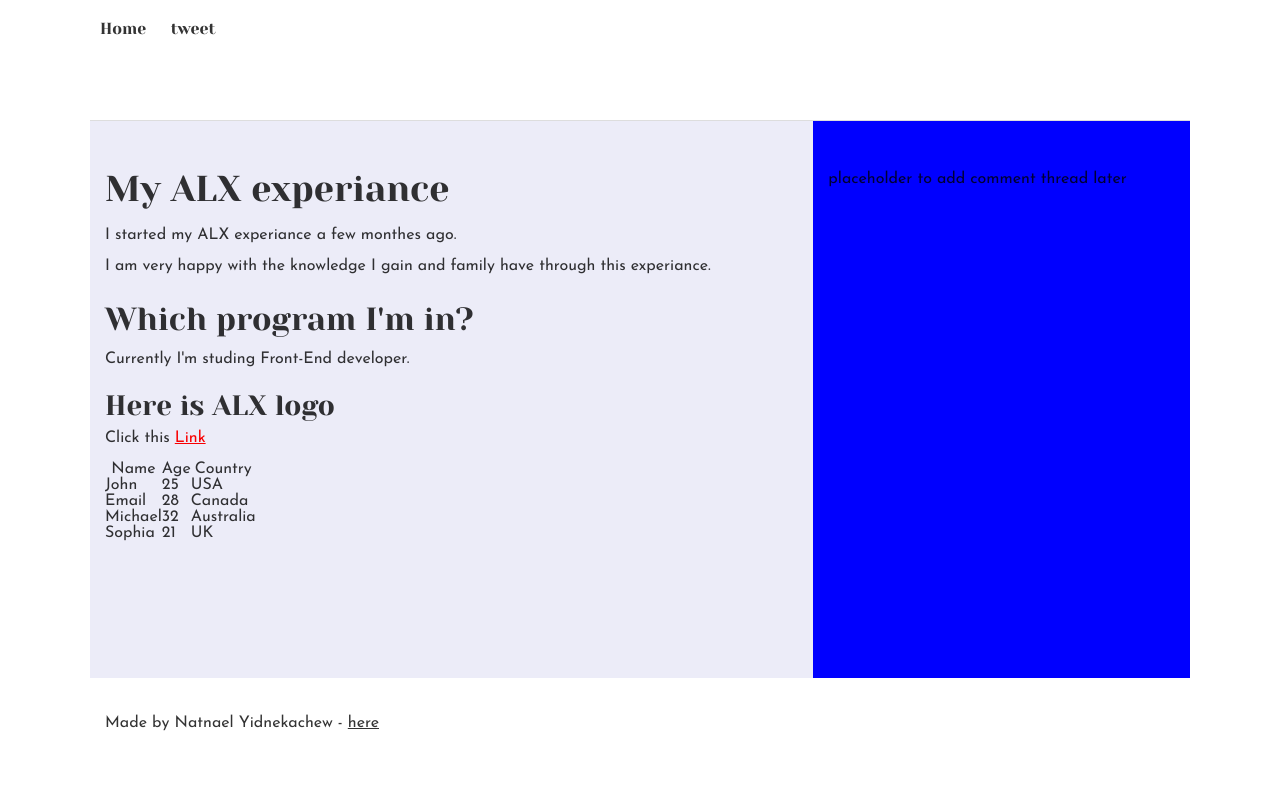
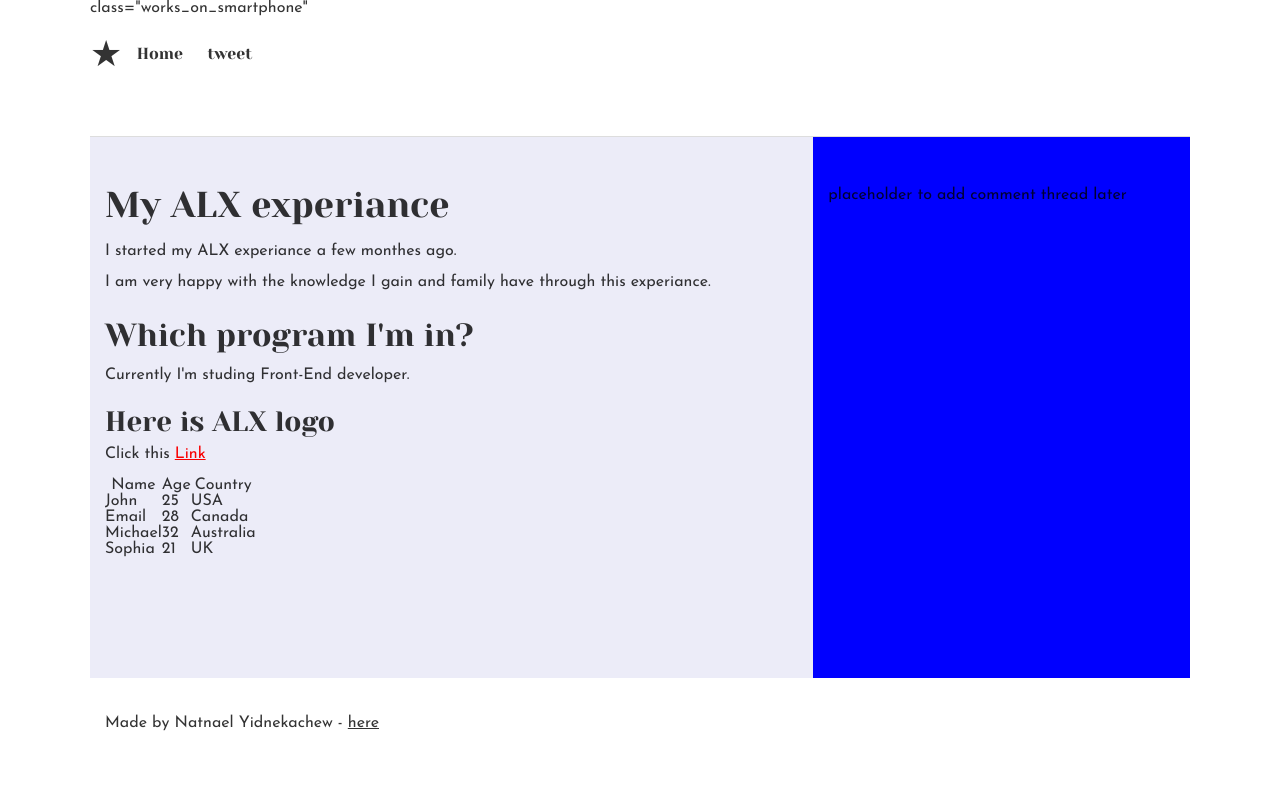
Before and after one commit to Natihan/My_First_Portfolio, a plain HTML site: page css_basic/index.html in a window 1280 px wide. Drawn offline with Linux system fonts and the light colour scheme.

Commit message:
Update index.html

```diff
--- a/css_basic/index.html
+++ b/css_basic/index.html
@@ -2,13 +2,16 @@
 <html lang="en">
 <head>
     <meta charset="utf-8">
+    <meta name="viewport" content="width=device-width, initial-scale=1.0">
     <title><base_index.html</title>
     <link href="base.css" rel="stylesheet">
     <link href="styles.css" rel="stylesheet">
 </head>
 <body>
+    class="works_on_smartphone"
     <header>
         <ul>
+         <li class="logo">&#9733;</li>
          <li><a href="file:///C:/Users/U%20%20%20S%20%20%20%20E%20%20%20%20R/OneDrive/Desktop/html_basic/index.html">Home</a></li>
          <li><a href="file:///C:/Users/U%20%20%20S%20%20%20%20E%20%20%20%20R/OneDrive/Desktop/html_basic/tweets.html">tweet</a></li>
         </ul>
```
